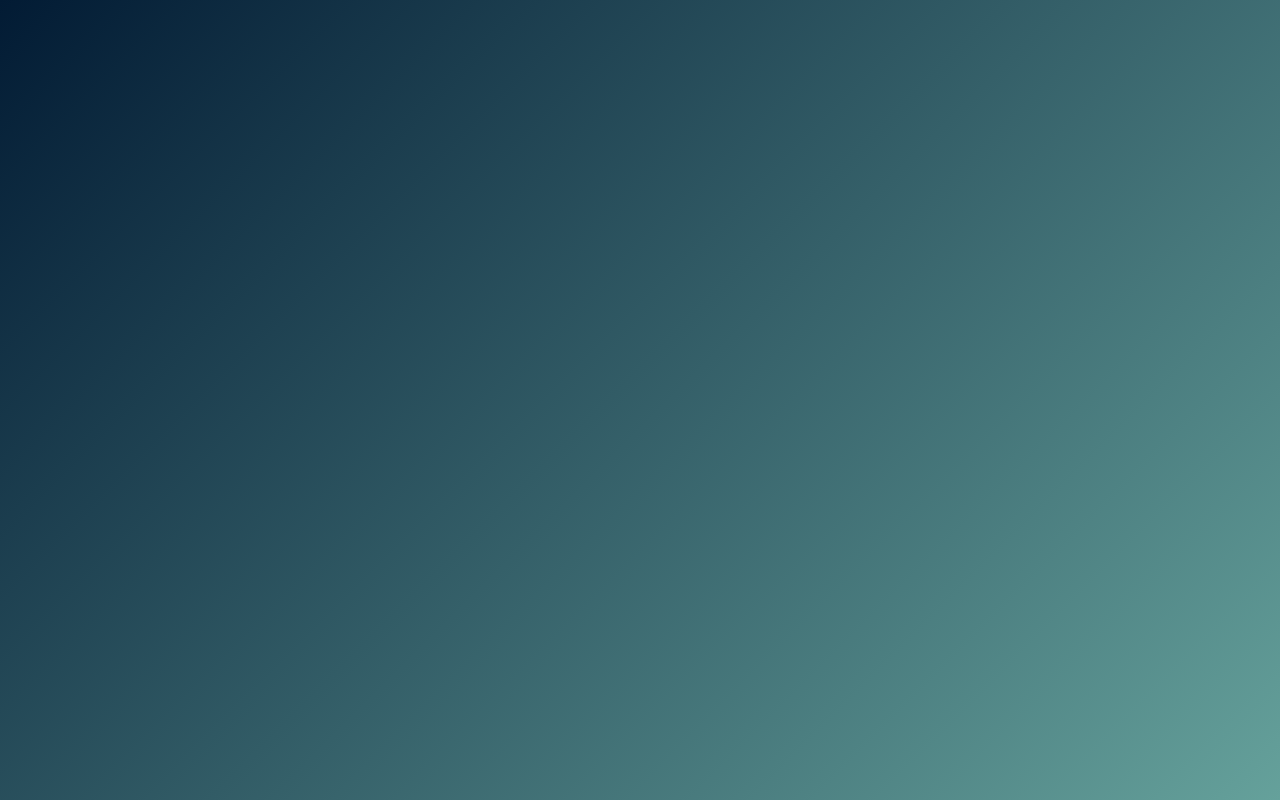
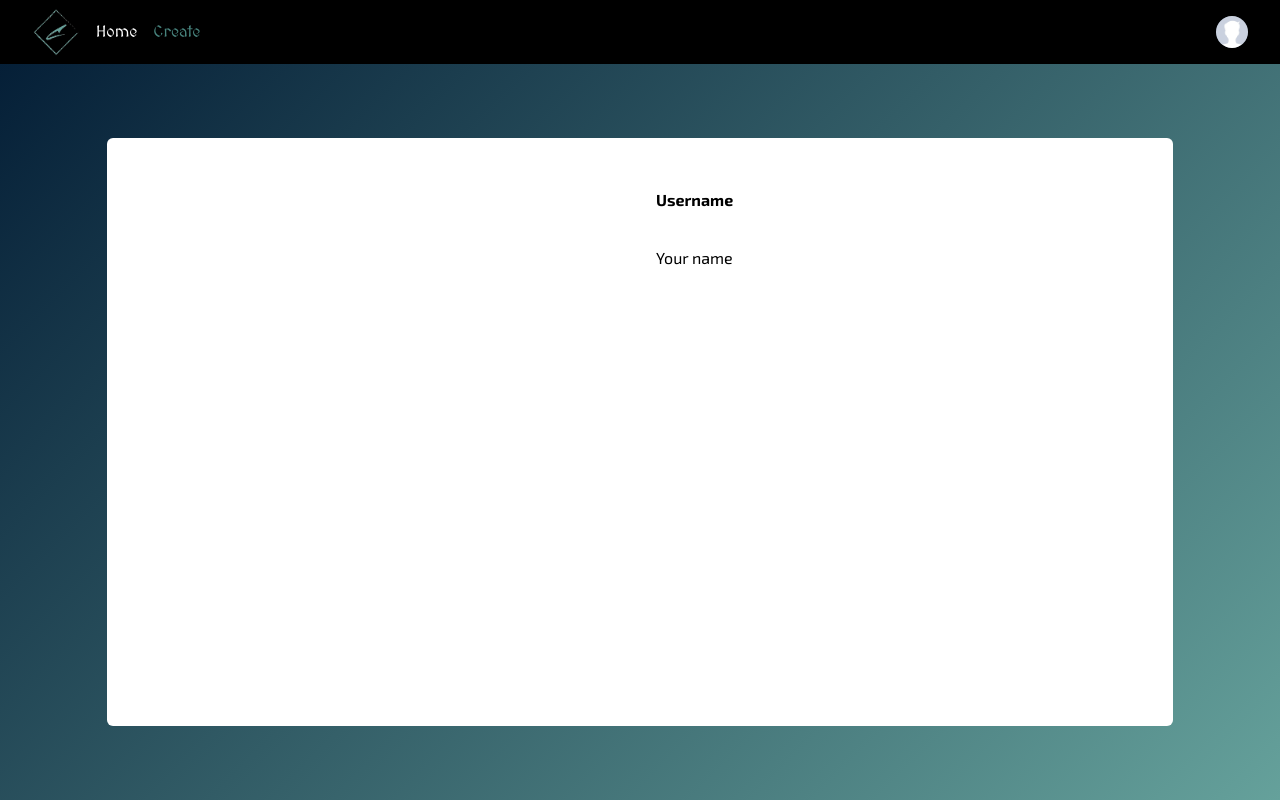
Before and after one commit to Fy50167/character-creator, a React (Vite) app in the folder client/: page /creator in a window 1280 px wide. Before the commit this address had no page. Built offline with nearby package versions, Linux system fonts and the light colour scheme.

Commit message:
starting on character creator

```diff
--- a/client/src/index.css
+++ b/client/src/index.css
@@ -56,3 +56,7 @@ body,
 .circle {
     border-radius: 50%;
 }
+
+.image {
+    max-width: 240px;
+}
--- a/client/src/main.jsx
+++ b/client/src/main.jsx
@@ -30,7 +30,7 @@ const router = createBrowserRouter([
                 element: <Signup />,
             },
             {
-                path: '/create',
+                path: '/creator',
                 element: <Creator />,
             },
             {
--- a/client/src/pages/Creator.jsx
+++ b/client/src/pages/Creator.jsx
@@ -1,3 +1,21 @@
+import { useState } from 'react';
+import { Canvas } from '@react-three/fiber';
 export default function Creator() {
-    return <></>;
+    const [name, setName] = useState('');
+
+    return (
+        <div className='w-full h-full flex justify-center items-center'>
+            <div className='bg-white w-5/6 h-auto md:h-4/5 rounded-md'>
+                <div className='w-full flex'>
+                    <div className='w-1/2 p-4'>
+                        <Canvas />
+                    </div>
+                    <div className='w-1/2 flex flex-col justify-evenly items-start p-4'>
+                        <h2 className='text-black font-bold'>Username</h2>
+                        <p className='text-black'>Your name</p>
+                    </div>
+                </div>
+            </div>
+        </div>
+    );
 }
--- a/client/src/pages/Profile.jsx
+++ b/client/src/pages/Profile.jsx
@@ -7,7 +7,10 @@ export default function Profile() {
             <h1 className='text-lg md:text-3xl'>Your Profile</h1>
             <div className='bg-white w-4/5 h-auto md:h-1/3 p-4 rounded-md flex flex-col md:flex-row'>
                 <div className='w-full md:w-1/2 p-4'>
-                    <img src={PERSON} className='m-auto h-auto w-1/2 circle' />
+                    <img
+                        src={PERSON}
+                        className='m-auto h-auto w-1/2 circle image'
+                    />
                 </div>
 
                 <div className='flex flex-col p-4 w-full md:w-1/2 justify-evenly items-start'>
--- a/package.json
+++ b/package.json
@@ -5,10 +5,10 @@
   "main": "server/server.js",
   "scripts": {
     "start": "node server/server.js",
-    "dev": "concurrently \"cd server && npm run watch\" \"cd client && npm run dev\"",
+    "dev": "concurrently \"cd server && npm run watch\" \"cd client && npm run build",
     "install": "cd server && npm i && cd ../client && npm i",
     "seed": "cd server && npm run seed",
-    "build": "cd client && npm run build",
+    "build": "cd client && npm run build --watch",
     "lint": "eslint src --ext js,jsx --report-unused-disable-directives --max-warnings 0"
   },
   "keywords": [],
```
Also changed, not shown: 2 other files (tests, documents, lock files or other folders).
